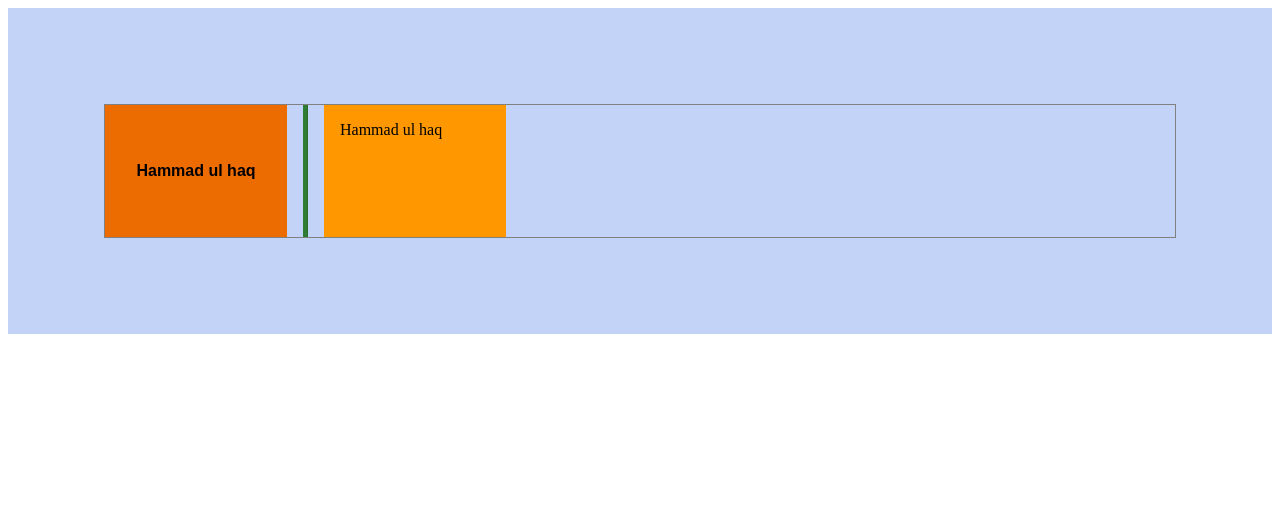
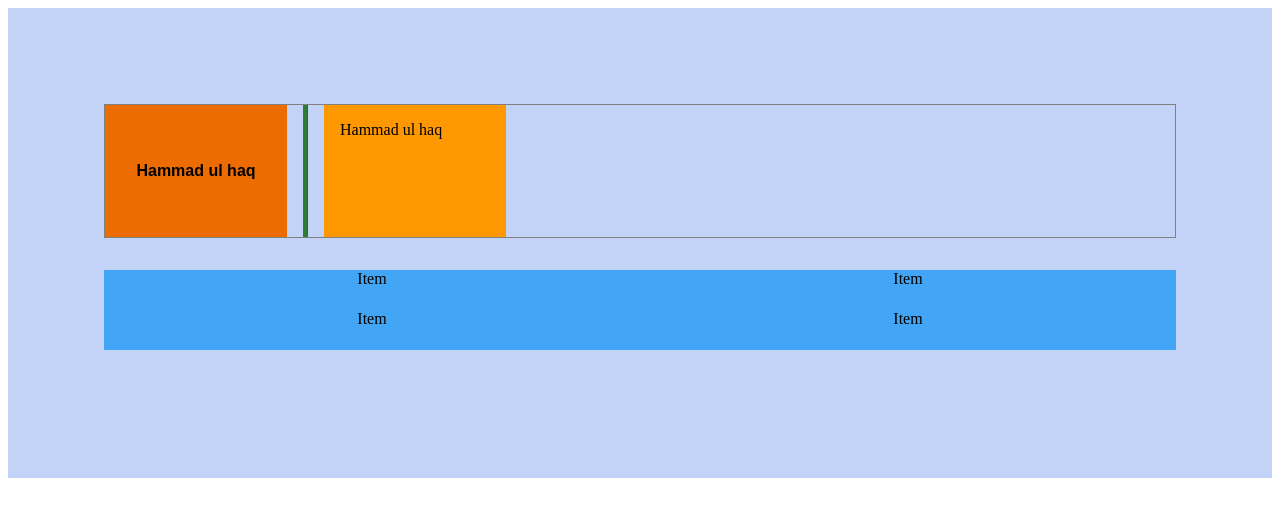
Before and after one commit to Hammadulhaq123/Material-UI-Course, a React (Vite) app in the folder mui/: page / in a window 1280 px wide. Shown: the top 516 px of the page. Built offline with nearby package versions, Linux system fonts and the light colour scheme.

Commit message:
How to use grid component

```diff
--- a/mui/src/components/MuiLayout.tsx
+++ b/mui/src/components/MuiLayout.tsx
@@ -1,9 +1,10 @@
 import React from 'react'
-import { Box, Stack, Divider } from '@mui/material'
+import { Box, Stack, Divider, Grid } from '@mui/material'
 const MuiLayout = () => {
   return (
-    // spacing={1} = margin of 8px
-    // Divider component is like an hr tag that you can use vertically and horizontally
+    <>
+    {/* // spacing={1} = margin of 8px
+    // Divider component is like an hr tag that you can use vertically and horizontally */}
 
     <Stack sx={{border: '1px solid gray'}} direction='row' spacing={2} divider={<Divider orientation='vertical' flexItem sx={{backgroundColor: "success.main", width:"4px"}}/>}>
     {/* //By default a box is a div component after rendering but you can add component prop to change it to span or else */}
@@ -38,6 +39,17 @@ const MuiLayout = () => {
       Hammad ul haq
     </Box>
     </Stack>
+
+
+    {/* For more understanding about Grid columns and row check the mui website */}
+    <Grid container my={4}>
+      {/*In Grid container each row is divided into 12 column after 12 col it moves to next row and you can specify how many column you want to allocate to a item in this case we have divided all with 6 column */}
+      <Grid item xs={6}><Box height={40} bgcolor='primary.light'>Item</Box></Grid>
+      <Grid item xs={6}><Box height={40} bgcolor='primary.light'>Item</Box></Grid>
+      <Grid item xs={6}><Box height={40} bgcolor='primary.light'>Item</Box></Grid>
+      <Grid item xs={6}><Box height={40} bgcolor='primary.light'>Item</Box></Grid>
+    </Grid>
+    </>
   )
 }
 export default MuiLayout
```
